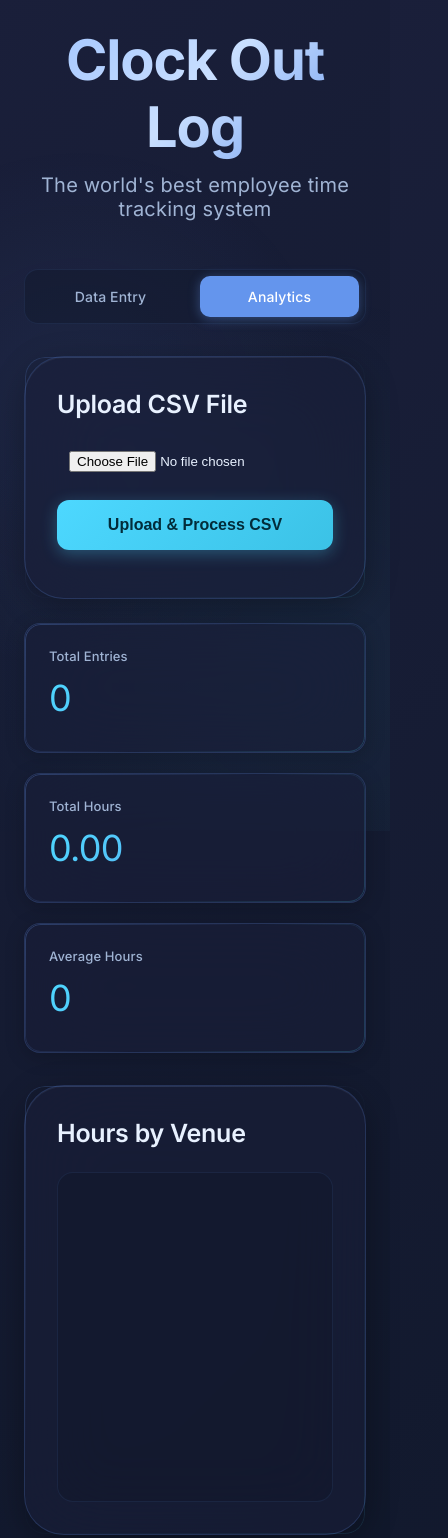
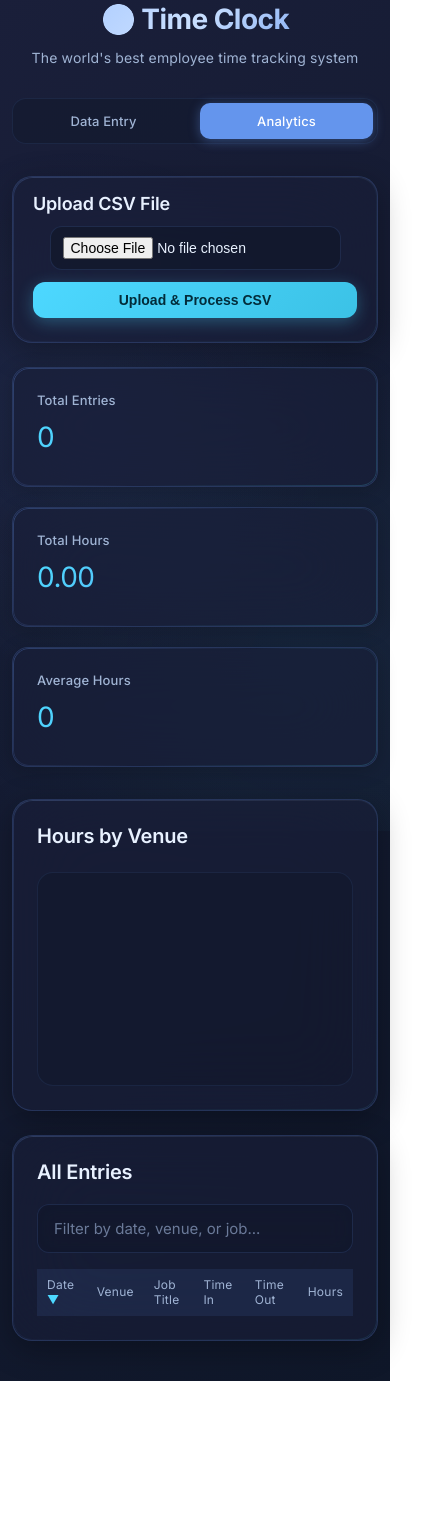
Before and after one commit to TBB1031/clockinapp, a plain HTML site: page analytics.html in a window 390 px wide. Shown: the part 13-1551 px from the top of the page, 448 px wide, since content can reach past the window. After the commit the page ends 1394 px from the top, so only its background shows below. Drawn offline with Linux system fonts and the light colour scheme.

Commit message:
Update title and styles in analytics.html

```diff
--- a/analytics.html
+++ b/analytics.html
@@ -2,7 +2,7 @@
 <html lang="en">
 <head>
   <meta charset="UTF-8" />
-  <title>Clock Out Log - Analytics</title>
+  <title>Clock Out Log - Time Tracking</title>
   <meta name="viewport" content="width=device-width, initial-scale=1.0" />
 
   <style>
@@ -73,7 +73,7 @@
     }
 
     .container {
-      max-width: 520px;
+      max-width: 1000px;
       margin: 0 auto;
       position: relative;
       z-index: 1;
@@ -95,16 +95,16 @@
     p.subtitle {
       color: var(--text-secondary);
       text-align: center;
-      font-size: 20px;
+      font-size: 15px;
       margin-bottom: 48px;
-      font-weight: 200;
+      font-weight: 400;
       letter-spacing: 0.01em;
     }
 
     .card {
       background: var(--card-bg);
       border: 1px solid var(--card-border);
-      border-radius: 40px;
+      border-radius: 20px;
       padding: 32px;
       margin-bottom: 24px;
       backdrop-filter: blur(40px);
@@ -179,7 +179,7 @@
     }
 
     table {
-      width: fit;
+      width: 100%;
       border-collapse: collapse;
       font-size: 14px;
     }
@@ -326,12 +326,171 @@
       letter-spacing: -0.01em;
       margin-bottom: 20px;
     }
+
+    .card.card--compact {
+      padding: 20px 24px;
+    }
+
+    .card.card--compact h2 {
+      font-size: 18px;
+      margin-bottom: 12px;
+    }
+
+    .card.card--compact .upload-row {
+      display: flex;
+      gap: 12px;
+      align-items: center;
+    }
+
+    .card.card--compact .upload-row input[type="file"] {
+      flex: 1;
+      padding: 10px 12px;
+      font-size: 14px;
+      min-width: 0;
+    }
+
+    .card.card--compact .upload-row button {
+      padding: 10px 20px;
+      font-size: 14px;
+      white-space: nowrap;
+    }
+
+    .table-filter {
+      width: 100%;
+      padding: 14px 16px;
+      border-radius: 12px;
+      border: 1px solid var(--blue-15);
+      background: rgba(15, 23, 41, 0.6);
+      color: var(--text-primary);
+      font-family: 'Inter', sans-serif;
+      font-size: 15px;
+      transition: all 0.3s ease;
+      backdrop-filter: blur(10px);
+    }
+
+    .table-filter:focus {
+      outline: none;
+      border-color: var(--primary-blue);
+      box-shadow: 0 0 0 3px var(--glow-blue);
+      background: #0f1729cc;
+    }
+
+    .table-filter::placeholder {
+      color: var(--text-muted);
+    }
+
+    th[data-sort] {
+      cursor: pointer;
+      user-select: none;
+    }
+
+    th[data-sort]:hover {
+      background: var(--blue-15);
+    }
+
+    th[data-sort].sort-asc::after {
+      content: ' ▲';
+      color: var(--accent-cyan);
+    }
+
+    th[data-sort].sort-desc::after {
+      content: ' ▼';
+      color: var(--accent-cyan);
+    }
+
+    .table-wrapper {
+      overflow-x: auto;
+    }
+
+    @media (max-width: 768px) {
+      body {
+        padding: 24px 16px;
+      }
+
+      h1 {
+        font-size: 36px;
+      }
+
+      p.subtitle {
+        font-size: 14px;
+        margin-bottom: 32px;
+      }
+
+      .stats-grid {
+        grid-template-columns: 1fr;
+      }
+
+      .card {
+        padding: 24px;
+      }
+
+      .card.card--compact {
+        padding: 16px 20px;
+      }
+
+      .card.card--compact .upload-row {
+        flex-direction: column;
+      }
+
+      .card.card--compact .upload-row button {
+        width: 100%;
+      }
+
+      h2 {
+        font-size: 20px;
+      }
+
+      .chart-container {
+        padding: 16px;
+      }
+
+      .bar-chart {
+        height: 220px;
+      }
+
+      th, td {
+        padding: 10px 12px;
+        font-size: 13px;
+      }
+    }
+
+    @media (max-width: 480px) {
+      body {
+        padding: 16px 12px;
+      }
+
+      h1 {
+        font-size: 28px;
+      }
+
+      .tabs {
+        padding: 4px;
+      }
+
+      .tab {
+        padding: 10px 12px;
+        font-size: 13px;
+      }
+
+      .stat-value {
+        font-size: 28px;
+      }
+
+      .bar-chart {
+        height: 180px;
+      }
+
+      th, td {
+        padding: 8px 10px;
+        font-size: 12px;
+      }
+    }
   </style>
 </head>
 
 <body>
   <div class="container">
-    <h1>Clock Out Log</h1>
+    <h1>🕒 Time Clock</h1>
     <p class="subtitle">The world's best employee time tracking system</p>
 
     <!-- TABS -->
@@ -341,15 +500,15 @@
     </div>
 
     <!-- CSV UPLOAD -->
-    <div class="card">
+    <div class="card card--compact">
       <h2>Upload CSV File</h2>
-      <div style="display: flex; flex-direction: column; gap: 16px;">
-        <input type="file" id="csvFileInput" accept=".csv" style="padding: 12px; cursor: pointer;" />
-        <button onclick="uploadCSV()" style="width: 100%; padding: 16px; background: linear-gradient(135deg, #4dd8ff 0%, #3bc2e6 100%); color: #022c3a; font-weight: 600; border: none; border-radius: 12px; cursor: pointer; font-size: 16px; box-shadow: 0 4px 16px rgba(77, 216, 255, 0.3); transition: all 0.3s ease;">
+      <div class="upload-row">
+        <input type="file" id="csvFileInput" accept=".csv" style="cursor: pointer; border-radius: 12px; border: 1px solid var(--blue-15); background: rgba(15, 23, 41, 0.6); color: var(--text-primary);" />
+        <button onclick="uploadCSV()" style="background: linear-gradient(135deg, #4dd8ff 0%, #3bc2e6 100%); color: #022c3a; font-weight: 600; border: none; border-radius: 12px; cursor: pointer; box-shadow: 0 4px 16px rgba(77, 216, 255, 0.3); transition: all 0.3s ease;">
           Upload & Process CSV
         </button>
-        <div id="uploadStatus" style="text-align: center; font-size: 14px; color: var(--text-secondary);"></div>
       </div>
+      <div id="uploadStatus" style="text-align: center; font-size: 13px; color: var(--text-secondary); margin-top: 8px;"></div>
     </div>
 
     <!-- STATS -->
@@ -379,16 +538,19 @@
     <!-- TABLE -->
     <div class="card">
       <h2>All Entries</h2>
-      <div>
+      <div style="margin-bottom: 16px;">
+        <input type="text" id="tableFilter" class="table-filter" placeholder="Filter by date, venue, or job..." />
+      </div>
+      <div class="table-wrapper">
         <table id="dataTable">
           <thead>
             <tr>
-              <th>Date</th>
-              <th>Venue</th>
-              <th>Job Title</th>
-              <th>Time In</th>
-              <th>Time Out</th>
-              <th>Hours</th>
+              <th data-sort="date">Date</th>
+              <th data-sort="name">Venue</th>
+              <th data-sort="job">Job Title</th>
+              <th data-sort="timeIn">Time In</th>
+              <th data-sort="timeOut">Time Out</th>
+              <th data-sort="hours">Hours</th>
             </tr>
           </thead>
           <tbody id="tableBody">
@@ -409,27 +571,75 @@
     // Load logs
     let logs = JSON.parse(localStorage.getItem("clockLogs")) || [];
 
+    let filterQuery = '';
+    let sortColumn = 'date';
+    let sortAsc = false;
+
+    function renderTable(logsToShow) {
+      const tableRows = logsToShow.map(log => `
+        <tr>
+          <td>${log.date}</td>
+          <td>${log.name}</td>
+          <td>${log.job}</td>
+          <td>${log.timeInFormatted || formatTime(new Date(log.timeInISO || log.timeIn))}</td>
+          <td>${log.timeOutFormatted || formatTime(new Date(log.timeOutISO || log.timeOut))}</td>
+          <td>${log.hours}</td>
+        </tr>
+      `);
+      document.getElementById('tableBody').innerHTML = tableRows.join('');
+    }
+
+    function compareLogs(a, b) {
+      const getVal = (log, col) => {
+        switch (col) {
+          case 'date': return log.date || '';
+          case 'name': return (log.name || '').toLowerCase();
+          case 'job': return (log.job || '').toLowerCase();
+          case 'timeIn': return log.timeInFormatted || formatTime(new Date(log.timeInISO || log.timeIn)) || '';
+          case 'timeOut': return log.timeOutFormatted || formatTime(new Date(log.timeOutISO || log.timeOut)) || '';
+          case 'hours': return parseFloat(log.hours) || 0;
+          default: return '';
+        }
+      };
+      const va = getVal(a, sortColumn);
+      const vb = getVal(b, sortColumn);
+      let cmp = 0;
+      if (typeof va === 'number' && typeof vb === 'number') {
+        cmp = va - vb;
+      } else {
+        cmp = String(va).localeCompare(String(vb));
+      }
+      return sortAsc ? cmp : -cmp;
+    }
+
+    function applyFilterAndSort() {
+      const q = filterQuery.trim().toLowerCase();
+      let filtered = q
+        ? logs.filter(log =>
+            (log.date || '').toLowerCase().includes(q) ||
+            (log.name || '').toLowerCase().includes(q) ||
+            (log.job || '').toLowerCase().includes(q))
+        : [...logs];
+      filtered.sort(compareLogs);
+      renderTable(filtered);
+
+      document.querySelectorAll('th[data-sort]').forEach(th => {
+        th.classList.remove('sort-asc', 'sort-desc');
+        if (th.dataset.sort === sortColumn) {
+          th.classList.add(sortAsc ? 'sort-asc' : 'sort-desc');
+        }
+      });
+    }
+
     function renderAnalytics() {
       const totalEntries = logs.length;
       let totalHours = 0;
       const venueHours = {};
-      const tableRows = [];
 
       logs.forEach(log => {
         const hours = parseFloat(log.hours);
         totalHours += hours;
         venueHours[log.name] = (venueHours[log.name] || 0) + hours;
-
-        tableRows.push(`
-          <tr>
-            <td>${log.date}</td>
-            <td>${log.name}</td>
-            <td>${log.job}</td>
-            <td>${log.timeInFormatted || formatTime(new Date(log.timeIn))}</td>
-            <td>${log.timeOutFormatted || formatTime(new Date(log.timeOut))}</td>
-            <td>${log.hours}</td>
-          </tr>
-        `);
       });
 
       const avgHours = totalEntries > 0 ? (totalHours / totalEntries).toFixed(2) : 0;
@@ -438,8 +648,7 @@
       document.getElementById('totalHours').textContent = totalHours.toFixed(2);
       document.getElementById('avgHours').textContent = avgHours;
 
-      const tableBody = document.getElementById('tableBody');
-      tableBody.innerHTML = tableRows.join('');
+      applyFilterAndSort();
 
       const chartEl = document.getElementById('barChart');
       chartEl.innerHTML = '';
@@ -466,5 +675,22 @@
       });
     }
 
+    document.getElementById('tableFilter').addEventListener('input', (e) => {
+      filterQuery = e.target.value;
+      applyFilterAndSort();
+    });
+
+    document.querySelectorAll('th[data-sort]').forEach(th => {
+      th.addEventListener('click', () => {
+        if (th.dataset.sort === sortColumn) {
+          sortAsc = !sortAsc;
+        } else {
+          sortColumn = th.dataset.sort;
+          sortAsc = true;
+        }
+        applyFilterAndSort();
+      });
+    });
+
     renderAnalytics();
   </script>
```
